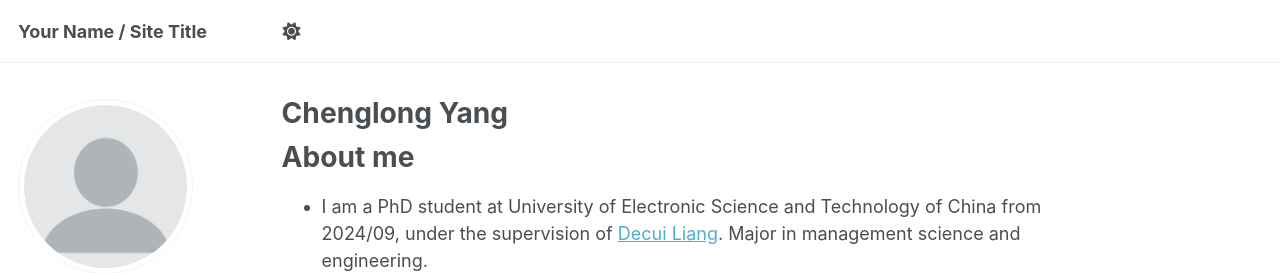
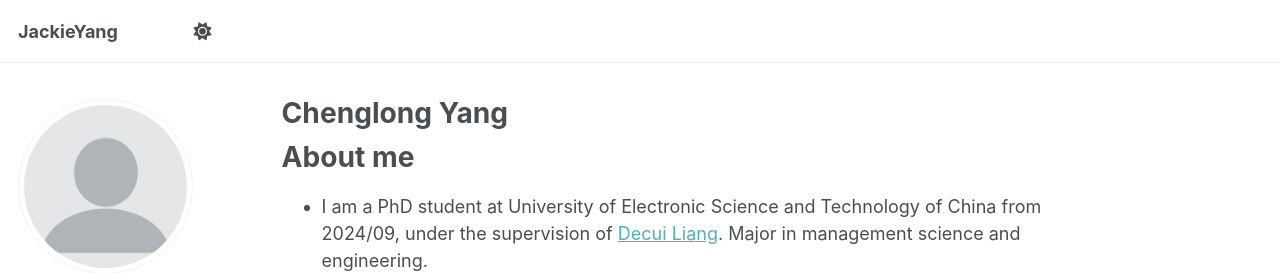
Before and after one commit to JackieChenglongYang/jackiechenglongyang.github.io, a Jekyll site: the page built from _pages/about.md, in a window 1280 px wide. Shown: the top 273 px of the page. Built offline with Jekyll 4.4.1, drawn with Linux system fonts in a browser that asks for light colours; some web fonts are replaced; a script that is not in the unit is left out.

Commit message:
Update _config.yml

```diff
--- a/_config.yml
+++ b/_config.yml
@@ -9,7 +9,7 @@
 # Basic Site Settings
 locale                   : "en-US"
 site_theme               : "JackieChenglongYang"
-title                    : "Your Name / Site Title"
+title                    : "JackieYang"
 title_separator          : "-"
 name                     : &name "Your Name"
 description              : &description "personal description"
```
